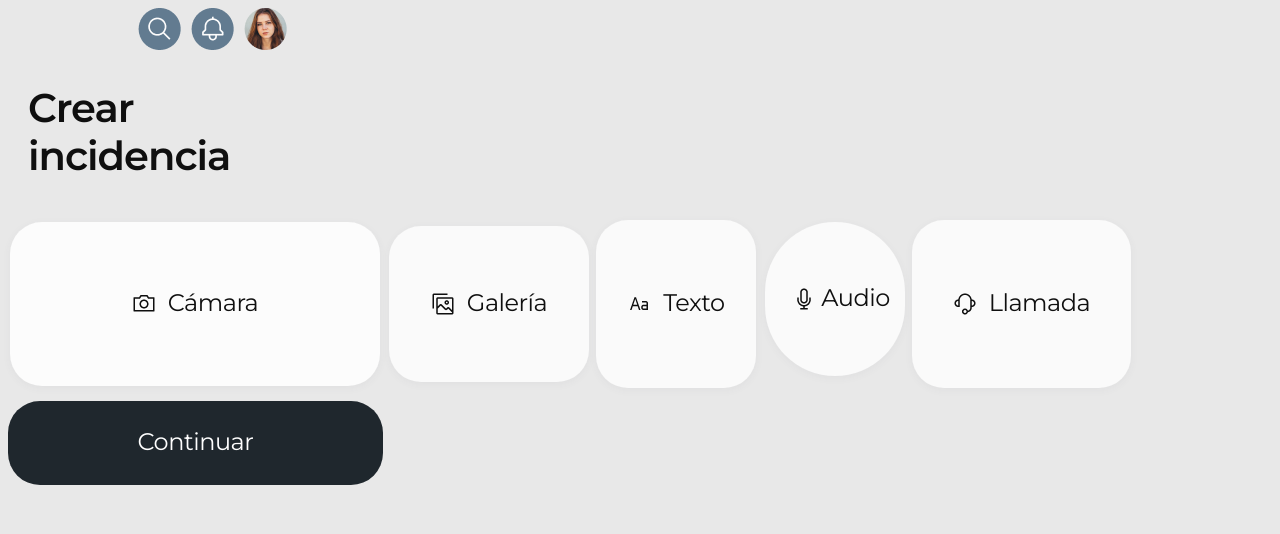
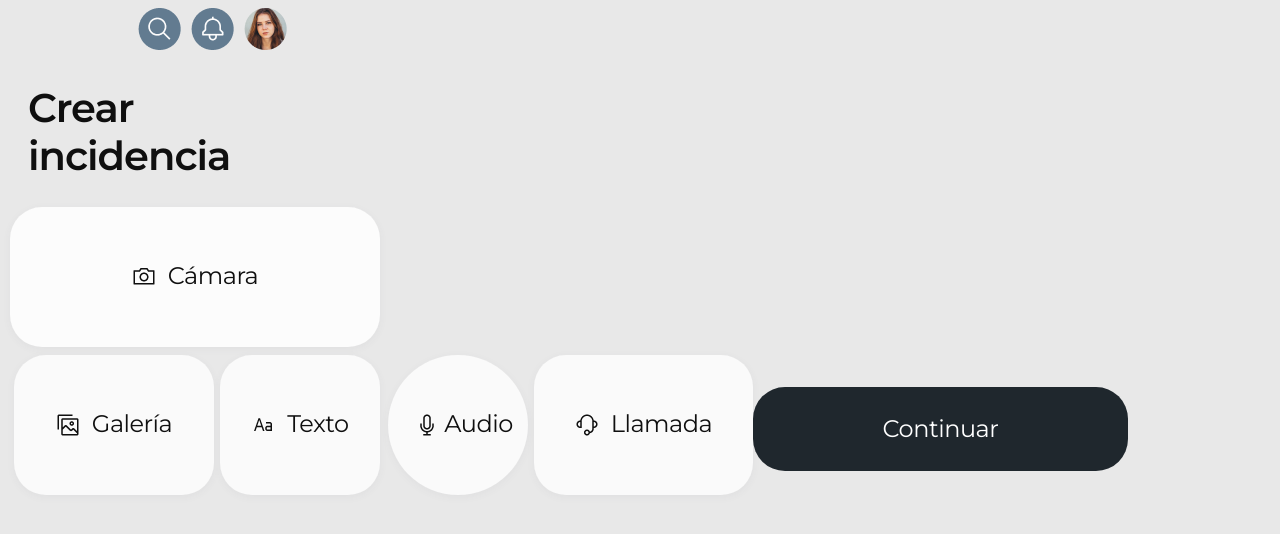
Before and after one commit to VeroPolegre/Fincas_Front, a React (Vite) app: page /create-incident in a window 1280 px wide. Shown: the top 534 px of the page. Built offline with nearby package versions, Linux system fonts and the light colour scheme.

Commit message:
create incident button scss fix

```diff
--- a/src/pages/CreateIncident/CreateIncident.jsx
+++ b/src/pages/CreateIncident/CreateIncident.jsx
@@ -58,7 +58,7 @@ const CreateIncident = () => {
       <h1 className="incident-title">
         Crear <br /> incidencia
       </h1>
-      <div className="buttons-container">
+      <div className="create-incident-buttons-container">
         <button
           className={`camera-button ${
             selectedButtons.includes("camera") ? "selected" : ""
--- a/src/pages/CreateIncident/CreateIncident.scss
+++ b/src/pages/CreateIncident/CreateIncident.scss
@@ -8,7 +8,7 @@
   line-height: 120%;
   letter-spacing: -1px;
 }
-.buttons-container {
+.create-incident-buttons-container {
   div {
     display: inline-flex;
     justify-content: center;
```
Also changed, not shown: src/assets/Barra de seguimiento.png (added).
